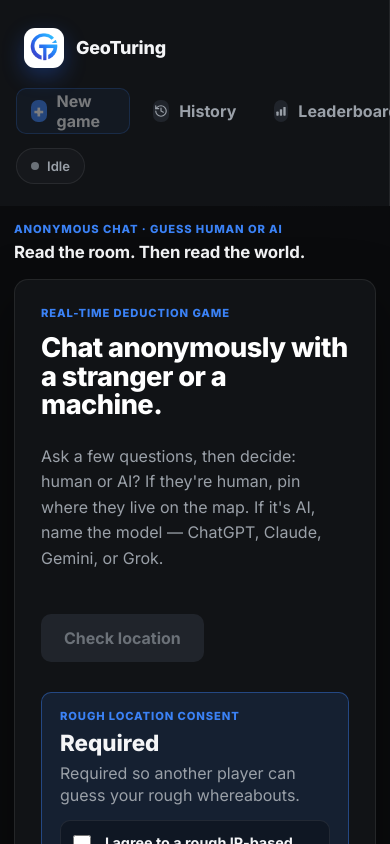
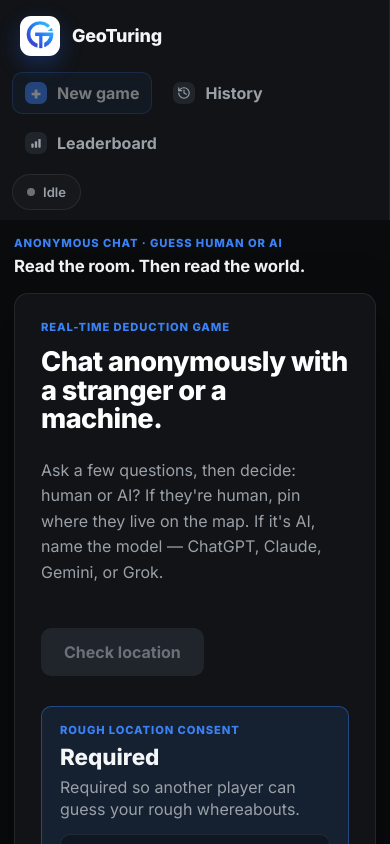
Before and after one commit to jerryyou04/GeoTuring, a React (Vite) app in the folder frontend/: page / in a window 390 px wide. Shown: the top 844 px of the page. Built offline with nearby package versions, Linux system fonts and the light colour scheme; no server answers.

Commit message:
mobile ui tweak

```diff
--- a/frontend/src/styles.css
+++ b/frontend/src/styles.css
@@ -2629,15 +2629,25 @@
     font-size: 16px;
   }
 
-  /* Sidebar top bar: let nav wrap instead of forcing a 320px-wide row. */
+  /* Sidebar top bar: brand on its own row, nav as wrapping pills below. */
+  .sidebar {
+    gap: 10px;
+    padding: max(10px, env(safe-area-inset-top)) max(12px, env(safe-area-inset-right)) 10px
+      max(12px, env(safe-area-inset-left));
+  }
+
   .sidebarNav {
-    flex: 1 1 auto;
+    display: flex;
+    flex: 1 1 100%;
     flex-wrap: wrap;
     gap: 8px;
   }
 
   .navItem {
-    min-width: 0;
+    width: auto;
+    flex: 0 1 auto;
+    min-height: 42px;
+    padding: 0 12px;
   }
 
   /* Trim header sizing so it doesn't dominate the small viewport. */
@@ -2657,7 +2667,7 @@
   }
 
   .leaderboardRow {
-    grid-template-columns: 26px minmax(0, 1fr) auto auto;
+    grid-template-columns: 26px minmax(0, 1fr) 46px 64px;
     gap: 8px;
     padding: 11px 12px;
     font-size: 0.86rem;
@@ -2675,12 +2685,13 @@
   }
 
   .historyList {
-    min-width: 560px;
+    min-width: 600px;
   }
 
   .historyRow {
-    gap: 10px;
-    font-size: 0.84rem;
+    grid-template-columns: 116px 76px 64px 84px 64px minmax(110px, 1fr);
+    gap: 8px;
+    font-size: 0.82rem;
   }
 
   /* Map: keep the chat + controls visible on short portrait phones. */
```
